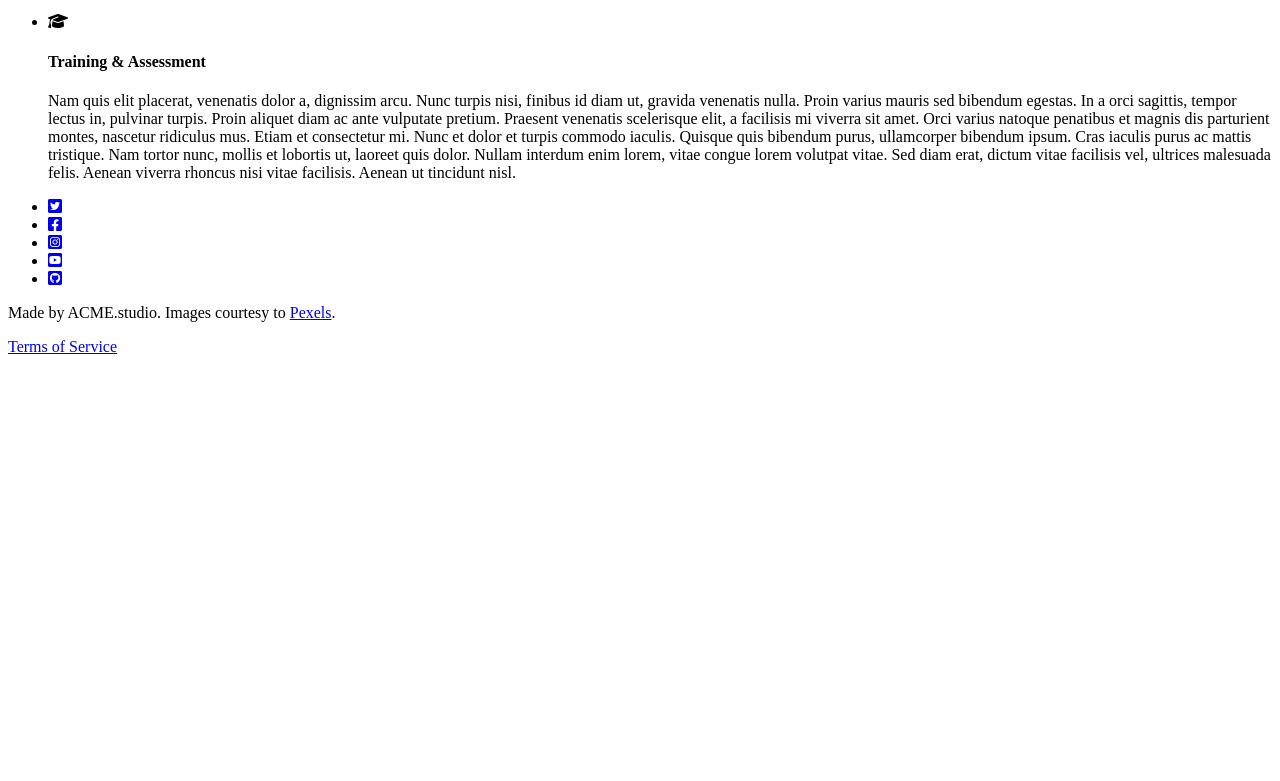
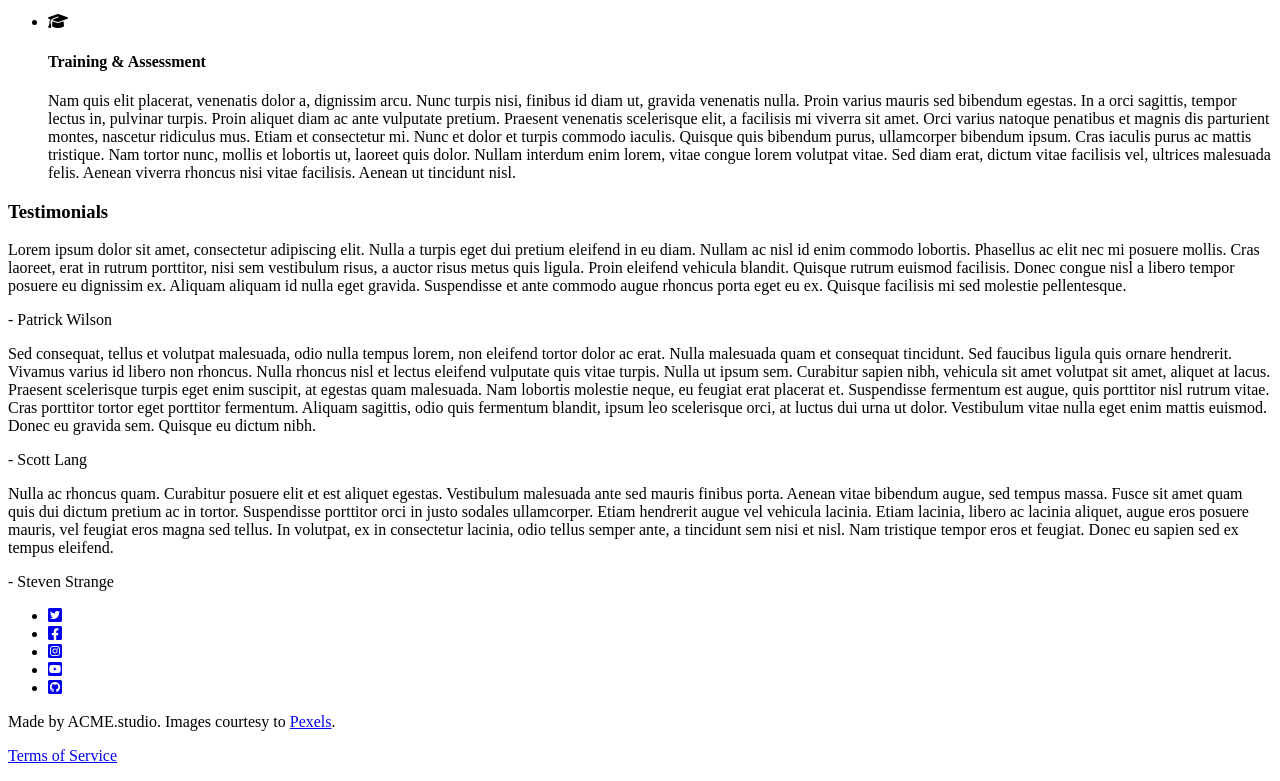
Before and after one commit to upc-pre-202201-si385-si44/acme-studio-basic-landing, a plain HTML site: page public/index.html in a window 1280 px wide. Shown: the part 969-1750 px from the top of the page. Before the commit the page ends 1341 px from the top, so only its background shows below. Drawn offline with nearby package versions, Linux system fonts and the light colour scheme.

Commit message:
feat(reviews): Added Reviews Section content.

```diff
--- a/public/index.html
+++ b/public/index.html
@@ -65,7 +65,15 @@
             </ul>
         </section>
 
-        <section id="reviews"></section>
+        <section id="reviews">
+            <h3>Testimonials</h3>
+            <p>Lorem ipsum dolor sit amet, consectetur adipiscing elit. Nulla a turpis eget dui pretium eleifend in eu diam. Nullam ac nisl id enim commodo lobortis. Phasellus ac elit nec mi posuere mollis. Cras laoreet, erat in rutrum porttitor, nisi sem vestibulum risus, a auctor risus metus quis ligula. Proin eleifend vehicula blandit. Quisque rutrum euismod facilisis. Donec congue nisl a libero tempor posuere eu dignissim ex. Aliquam aliquam id nulla eget gravida. Suspendisse et ante commodo augue rhoncus porta eget eu ex. Quisque facilisis mi sed molestie pellentesque.</p>
+            <p>- Patrick Wilson</p>
+            <p>Sed consequat, tellus et volutpat malesuada, odio nulla tempus lorem, non eleifend tortor dolor ac erat. Nulla malesuada quam et consequat tincidunt. Sed faucibus ligula quis ornare hendrerit. Vivamus varius id libero non rhoncus. Nulla rhoncus nisl et lectus eleifend vulputate quis vitae turpis. Nulla ut ipsum sem. Curabitur sapien nibh, vehicula sit amet volutpat sit amet, aliquet at lacus. Praesent scelerisque turpis eget enim suscipit, at egestas quam malesuada. Nam lobortis molestie neque, eu feugiat erat placerat et. Suspendisse fermentum est augue, quis porttitor nisl rutrum vitae. Cras porttitor tortor eget porttitor fermentum. Aliquam sagittis, odio quis fermentum blandit, ipsum leo scelerisque orci, at luctus dui urna ut dolor. Vestibulum vitae nulla eget enim mattis euismod. Donec eu gravida sem. Quisque eu dictum nibh.</p>
+            <p>- Scott Lang</p>
+            <p>Nulla ac rhoncus quam. Curabitur posuere elit et est aliquet egestas. Vestibulum malesuada ante sed mauris finibus porta. Aenean vitae bibendum augue, sed tempus massa. Fusce sit amet quam quis dui dictum pretium ac in tortor. Suspendisse porttitor orci in justo sodales ullamcorper. Etiam hendrerit augue vel vehicula lacinia. Etiam lacinia, libero ac lacinia aliquet, augue eros posuere mauris, vel feugiat eros magna sed tellus. In volutpat, ex in consectetur lacinia, odio tellus semper ante, a tincidunt sem nisi et nisl. Nam tristique tempor eros et feugiat. Donec eu sapien sed ex tempus eleifend.</p>
+            <p>- Steven Strange</p>
+        </section>
 
         <section id="contact"></section>
 
```
